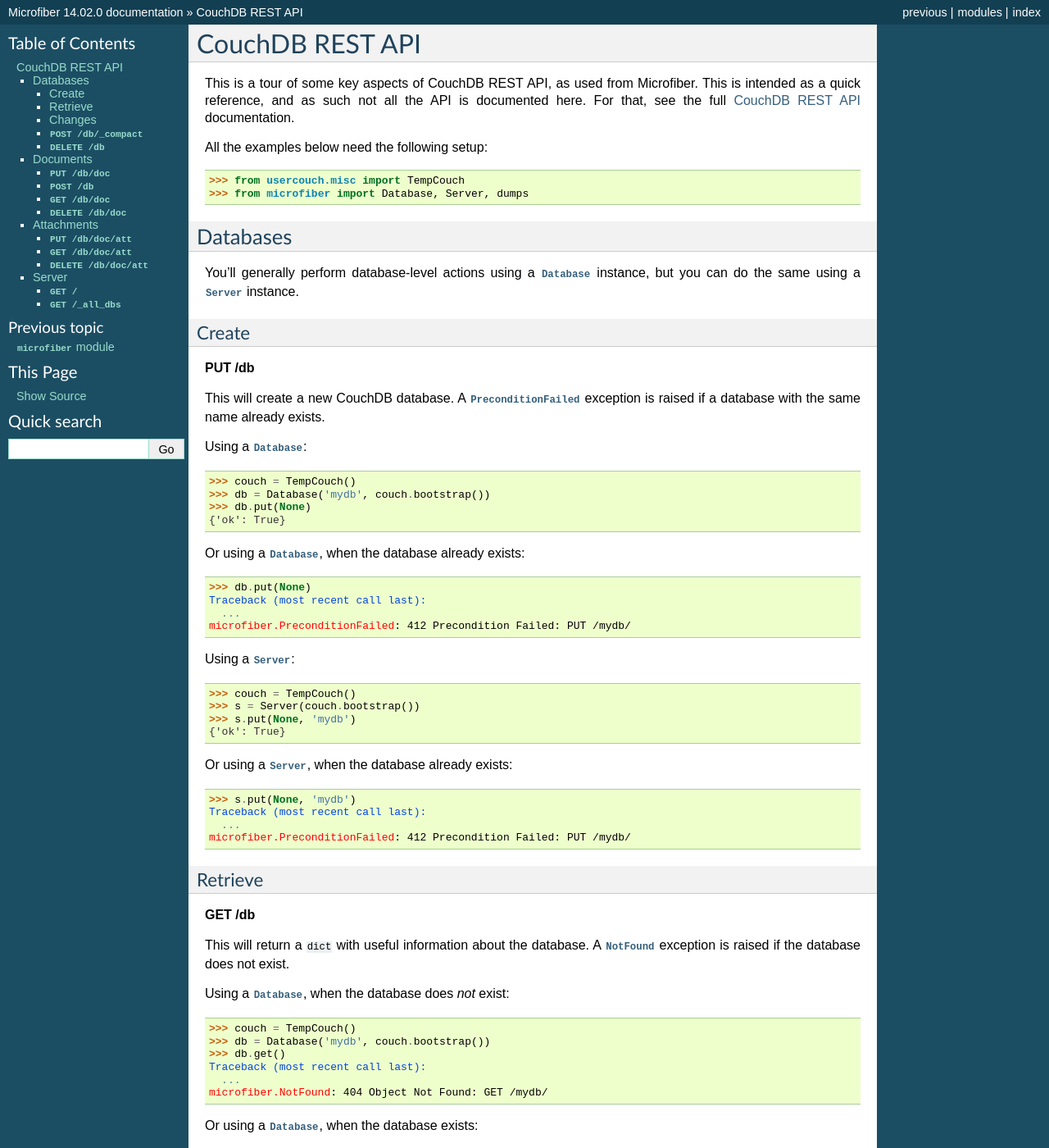
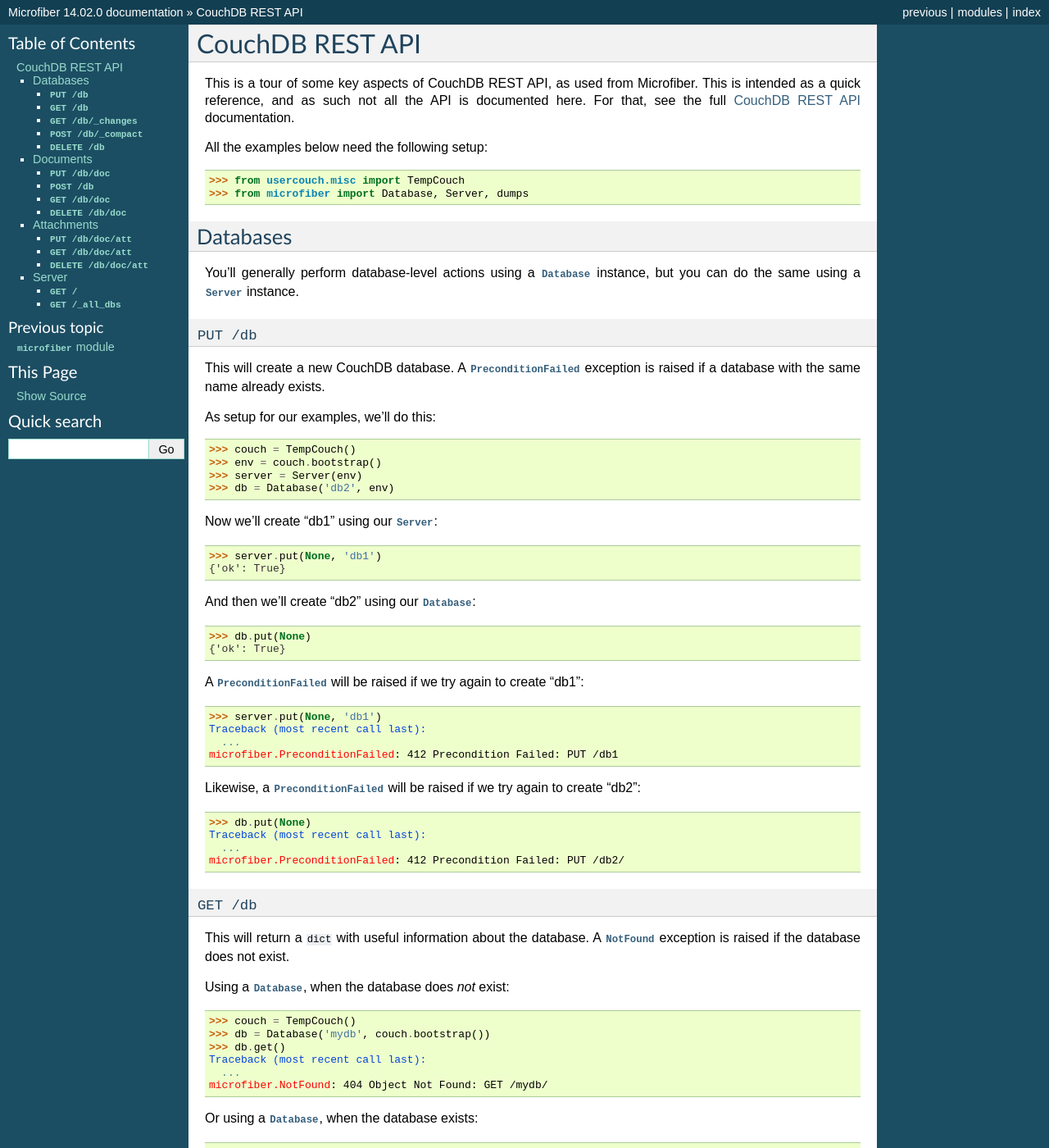
Before and after one commit to json420/microfiber, a Sphinx documentation site: the page built from doc/couchdb_api.rst, in a window 1280 px wide and 1400 px high. Shown: the whole window at 82% size. Built offline with Sphinx 7.4.7, drawn with Linux system fonts in a browser that asks for light colours; the version number is read from the project's files by our own code; some of the changed text lies outside the part shown.

Commit message:
some stylistic cleanup in couchdb_api.rst

```diff
--- a/doc/couchdb_api.rst
+++ b/doc/couchdb_api.rst
@@ -24,47 +24,47 @@ You'll generally perform database-level actions using a :class:`Database`
 instance, but you can do the same using a :class:`Server` instance.
 
 
-Create
-------
-
-**PUT /db**
+``PUT /db``
+-----------
 
 This will create a new CouchDB database.  A :exc:`PreconditionFailed` exception
 is raised if a database with the same name already exists.
 
-Using a :class:`Database`:
+As setup for our examples, we'll do this:
 
 >>> couch = TempCouch()
->>> db = Database('mydb', couch.bootstrap())
+>>> env = couch.bootstrap()
+>>> server = Server(env)
+>>> db = Database('db2', env)
+
+Now we'll create "db1" using our :class:`Server`:
+
+>>> server.put(None, 'db1')
+{'ok': True}
+
+And then we'll create "db2" using our :class:`Database`:
+
 >>> db.put(None)
 {'ok': True}
 
-Or using a :class:`Database`, when the database already exists:
+A :exc:`PreconditionFailed` will be raised if we try again to create "db1":
+
+>>> server.put(None, 'db1')
+Traceback (most recent call last):
+  ...
+microfiber.PreconditionFailed: 412 Precondition Failed: PUT /db1
+
+Likewise, a :exc:`PreconditionFailed` will be raised if we try again to
+create "db2":
 
 >>> db.put(None)
 Traceback (most recent call last):
   ...
-microfiber.PreconditionFailed: 412 Precondition Failed: PUT /mydb/
-
-Using a :class:`Server`:
-
->>> couch = TempCouch()
->>> s = Server(couch.bootstrap())
->>> s.put(None, 'mydb')
-{'ok': True}
-
-Or using a :class:`Server`, when the database already exists:
-
->>> s.put(None, 'mydb')
-Traceback (most recent call last):
-  ...
-microfiber.PreconditionFailed: 412 Precondition Failed: PUT /mydb/
+microfiber.PreconditionFailed: 412 Precondition Failed: PUT /db2/
 
 
-Retrieve
---------
-
-**GET /db**
+``GET /db``
+-----------
 
 This will return a ``dict`` with useful information about the database. A
 :exc:`NotFound` exception is raised if the database does not exist.
```
Also changed, not shown: other parts of doc/couchdb_api.rst (+2 -4 lines).
